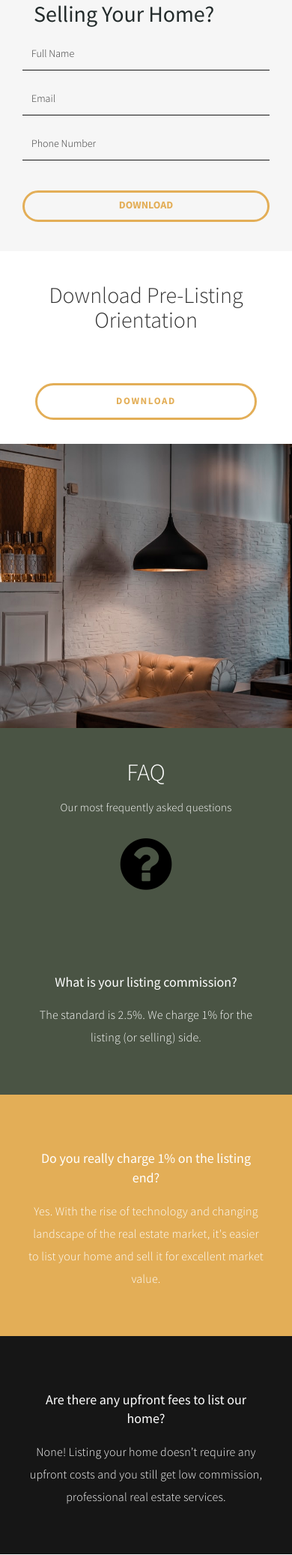
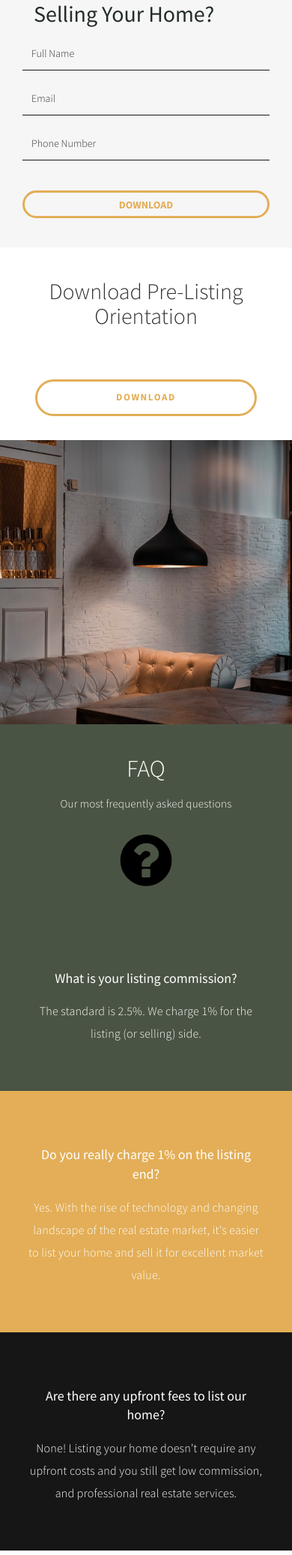
Before and after one commit to PeterBen90/andrew-site, a PHP site: page / in a window 390 px wide. Shown: the part 1254-3328 px from the top of the page at 75% size. Run offline with PHP 8.4, Linux system fonts and the light colour scheme; some libraries are stand-ins or nearby versions.

Commit message:
small changes

```diff
--- a/css/main.css
+++ b/css/main.css
@@ -1,6 +1,6 @@
 body {
 	background: #ffffff;
-  font-family: 'Source Sans Pro', sans-serif;
+	font-family: "Source Sans Pro", sans-serif;
 	font-style: normal;
 	font-weight: 300;
 	overflow-x: hidden;
@@ -246,7 +246,7 @@ a:focus {
 }
 
 .spinner:before {
-  content: '';
+	content: "";
 	box-sizing: border-box;
 	position: absolute;
 	top: 50%;
@@ -360,7 +360,7 @@ a:focus {
 }
 
 #home .home-img {
-  background: url('../images/city.jpg') no-repeat;
+	background: url("../images/city.jpg") no-repeat;
 	background-size: cover;
 	background-position: 50% 50%;
 	width: 100%;
@@ -385,7 +385,7 @@ a:focus {
 -----------------------------------------*/
 
 #about .about-img {
-  background: url('../images/interior.jpg') no-repeat;
+	background: url("../images/interior.jpg") no-repeat;
 	min-height: 45vh !important;
 }
 
@@ -439,7 +439,7 @@ a:focus {
 -----------------------------------------*/
 
 #experience .experience-img {
-  background: url('../images/team.png') no-repeat;
+	background: url("../images/team.png") no-repeat;
 }
 
 #experience .media-heading {
@@ -465,7 +465,7 @@ a:focus {
 }
 
 #education .education-img {
-  background: url('../images/door.jpg') no-repeat;
+	background: url("../images/door.jpg") no-repeat;
 }
 
 #education .media-heading {
@@ -487,7 +487,7 @@ a:focus {
 -----------------------------------------*/
 
 #quotes {
-  background: url('../images/quotes-bg.jpg') 50% 0 repeat-y fixed;
+	background: url("../images/quotes-bg.jpg") 50% 0 repeat-y fixed;
 	background-size: cover;
 	background-position: center center;
 	color: #ffffff;
@@ -533,7 +533,7 @@ a:focus {
 } */
 
 #contact .contact-img {
-  background: url('../images/andrew.jpg') no-repeat;
+	background: url("../images/andrew.jpg") no-repeat;
 	min-height: 75vh;
 }
 
@@ -574,18 +574,18 @@ a:focus {
 	height: 45px;
 }
 
-#contact button[type='submit'] {
+#contact button[type="submit"] {
 	/* background: #ffffff; */
 	border: 3px solid #e3ae57;
 	border-radius: 40px;
 	color: #e3ae57;
-  padding-bottom: 30px;
+	padding-bottom: 25px;
 	font-weight: bold;
 	margin-top: 50px;
 	width: 60%;
 }
 
-#contact button[type='submit']:hover {
+#contact button[type="submit"]:hover {
 	background: #e3ae57;
 	color: #ffffff;
 }
@@ -713,6 +713,10 @@ footer {
 	footer {
 		padding: 40px 0;
 	}
+
+	.padding {
+		padding-bottom: 0 !important;
+	}
 }
 
 .fa-question-circle {
@@ -770,12 +774,12 @@ footer {
 		width: auto !important;
 	}
 
-  #hidden-content-2 input[type='submit'] {
+	#hidden-content-2 input[type="submit"] {
 		display: block;
 		width: 100%;
 	}
 
-  #contact button[type='submit'] {
+	#contact button[type="submit"] {
 		width: 100%;
 	}
 
@@ -783,15 +787,14 @@ footer {
 		padding-right: 0px !important;
 	}
 
-  .navbar-brand>img {
+	.navbar-brand > img {
 		height: 30px !important;
 	}
-
 }
 
 @media only screen and (max-width: 1024px) {
 	.experience-img {
-    min-height: 42vh;
+		min-height: 47vh;
 	}
 }
 
@@ -854,7 +857,7 @@ footer {
 	transform: translateY(0);
 }
 
-#hidden-content-2 button[type='submit'] {
+#hidden-content-2 button[type="submit"] {
 	background-color: transparent;
 	color: rgb(227, 174, 87);
 	font-size: 13px;
@@ -872,7 +875,7 @@ footer {
 	transition: all 0.4s ease-in-out;
 }
 
-#hidden-content-2 button[type='submit']:hover {
+#hidden-content-2 button[type="submit"]:hover {
 	background: #e3ae57;
 	color: #fff;
 	transition: all 0.4s ease-in-out;
@@ -913,16 +916,16 @@ footer {
 	height: 45px;
 }
 
-#home button[type='submit'] {
+#home button[type="submit"] {
 	border: 3px solid #e3ae57;
 	border-radius: 40px;
 	color: #e3ae57;
-  padding-bottom: 30px;
+	padding-bottom: 25px;
 	font-weight: bold;
 	margin-top: 20px;
 }
 
-#home button[type='submit']:hover {
+#home button[type="submit"]:hover {
 	background: #e3ae57;
 	color: #ffffff;
 }
@@ -930,7 +933,6 @@ footer {
 #home .fa {
 	padding-right: 10px;
 }
-
 
 #hidden-content-2 .form-control::-moz-placeholder {
 	color: #fff;
@@ -972,7 +974,7 @@ footer {
 	height: 45px;
 }
 
-#hidden-content-2 button[type='submit'] {
+#hidden-content-2 button[type="submit"] {
 	border: 3px solid #e3ae57;
 	border-radius: 40px;
 	color: #e3ae57;
@@ -980,7 +982,7 @@ footer {
 	font-weight: bold;
 	margin-top: 30px;
 }
-#hidden-content-2 button[type='submit']:hover {
+#hidden-content-2 button[type="submit"]:hover {
 	background: #e3ae57;
 	color: #ffffff;
 }
@@ -998,7 +1000,7 @@ footer {
 }
 
 .dld-title {
-  font-size: 30px;;
+	font-size: 30px;
 }
 
 .form-txt {
@@ -1009,7 +1011,7 @@ footer {
 	padding-right: 250px;
 }
 
-.navbar-brand>img {
+.navbar-brand > img {
 	height: 50px;
 	width: auto;
 }
@@ -1041,3 +1043,7 @@ footer {
 .bullet {
 	font-size: 15px;
 }
+
+.padding {
+	padding-bottom: 30px;
+}
--- a/index.html
+++ b/index.html
@@ -95,14 +95,14 @@
                 offer/negotiation process? Get all the answers + WHY you
                 should contact our TEAM to compete for your lisitng.
               </p> -->
-              <ul class="wow fadeInUp intro" data-wow-delay="0.9s">
+              <ul class="wow fadeInUp intro" data-wow-delay="0.6s">
                 <li class="bullet">Learn the INS and OUTS of selling your home!</li>
                 <li class="bullet">How do you prepare your home to go to market?</li>
                 <li class="bullet">What is the offer/negotiation process?</li>
               </ul>
-              <p class="wow fadeInUp intro" data-wow-delay="0.9s">Get all the answers + WHY you should contact our TEAM
+              <p class="wow fadeInUp intro" data-wow-delay="0.6s">Get all the answers + WHY you should contact our TEAM
                 to compete for your listing.</p>
-              <h1 class="wow fadeInUp selling" data-wow-delay="0.6s">
+              <h1 class="wow fadeInUp selling" data-wow-delay="0.9s">
                 <strong>Selling Your Home?</strong>
               </h1>
               <div class="row">
@@ -225,9 +225,9 @@
           <div class="wow fadeInUp color-white service-thumb" data-wow-delay="1.6s">
             <!-- <i class="fa fa-table"></i> -->
             <h3 class="head">Are there any upfront fees to list our home?</h3>
-            <p class="color-white quest">
+            <p class="color-white quest padding">
               None! Listing your home doesn’t require any upfront costs and
-              you still get low commission, professional real estate services.
+              you still get low commission, and professional real estate services.
             </p>
           </div>
         </div>
```
Lines whose indentation alone changed are shown as unchanged.
